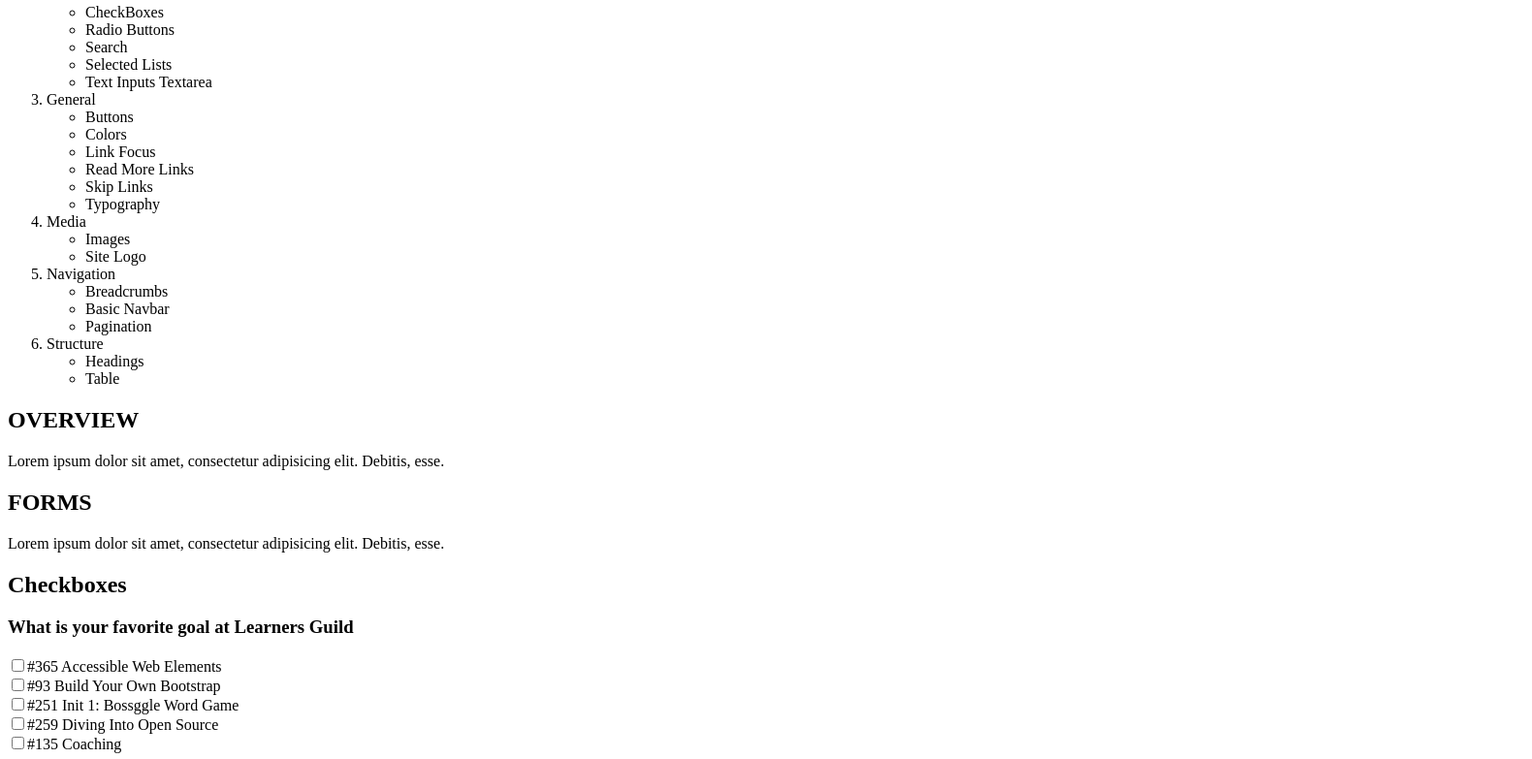
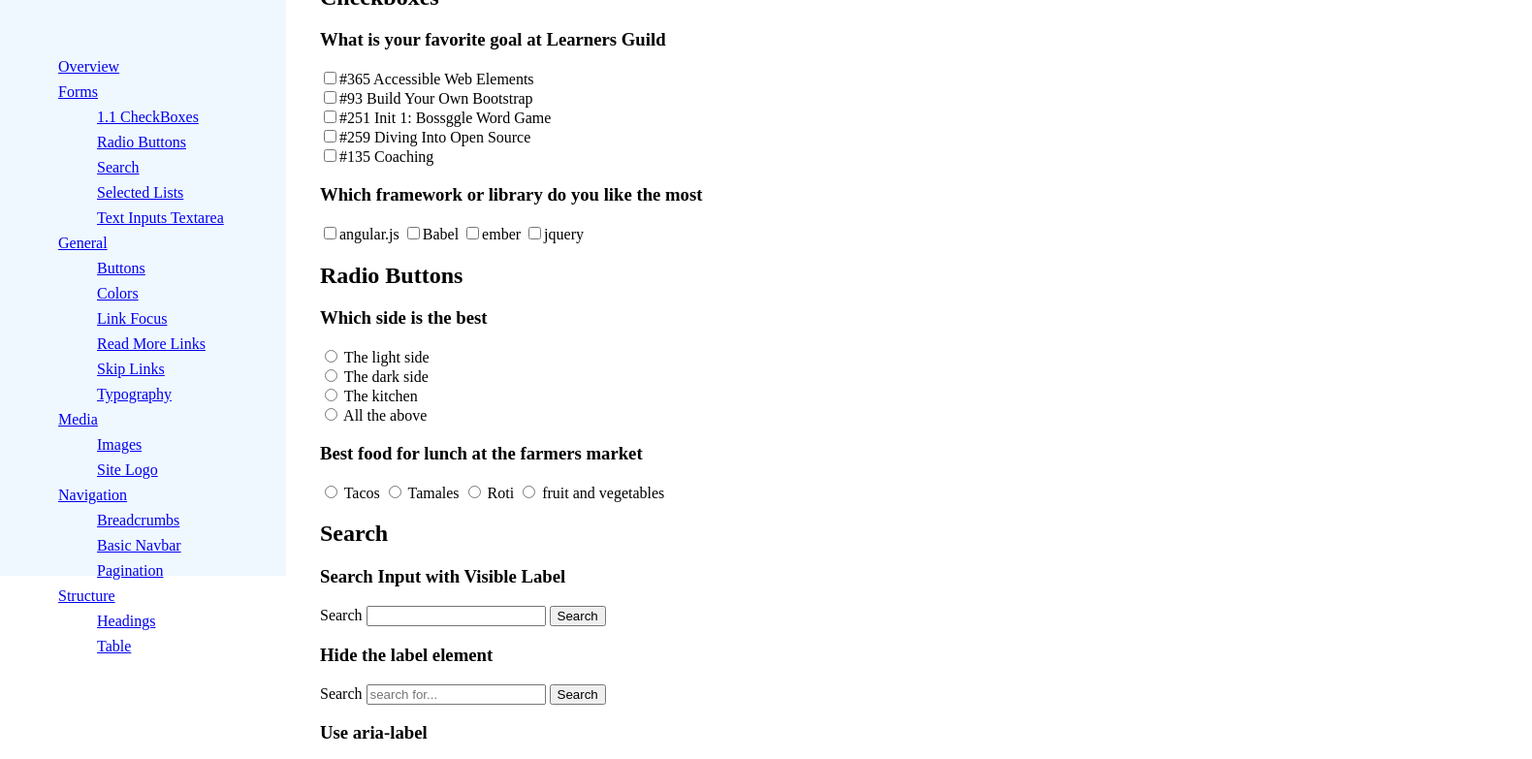
Before and after one commit to ReanyAlex/accwebelem, a plain HTML site: page index.html in a window 1280 px wide. Shown: the part 206-989 px from the top of the page at 97% size, 1580 px wide, since content can reach past the window. Drawn offline with Linux system fonts and the light colour scheme.

Commit message:
worked on the structure of the html and added some html

```diff
--- a/css/main.css
+++ b/css/main.css
@@ -1,3 +1,45 @@
+body{
+  padding: 0;
+  margin: 0;
+}
+
+.container {
+  margin: 0;
+  position: relative;
+  max-width: 1440px;
+  height: 2000;
+  padding: 0;
+}
+
+.sidebar{
+    height: 100% !important;
+    width: 275;
+    position: fixed;
+    background: AliceBlue;
+    margin: 0;
+    padding: 0px 0px 0px 20px;
+}
+
+.sidenav {
+    height: 100%;
+    z-index: 1;
+    padding-top: 60px;
+}
+
+.sidenav li {
+    padding: 0px 8px 8px 0px;
+    text-decoration: none;
+    display: block;
+}
+
+.main{
+  position: relative;
+  left: 300px;
+  overflow-y: auto !important;
+  margin-bottom: 40px;
+  padding-left: 30px;
+}
+
 .body {
   height: 100%;
   width 100%;
@@ -6,4 +48,6 @@
 .logo {
   max-height: 170px;
   max-width: 200px;
+  padding-top: 40px;
+  padding-left: 20;
 }
--- a/index.html
+++ b/index.html
@@ -8,47 +8,55 @@
 
 <body>
   <div class="container">
-    <aside>
+    <aside class="sidebar">
       <img class="logo" src="images/AWE%20LOGO.png">
+      <nav class ="sidenav">
       <ol>
-        <li>Overview</li>
+        <li><a href="#">Overview</a></li>
 
-        <li>Forms</li>
+        <li><a href="#">Forms</a></li>
         <ul>
-          <li>CheckBoxes</li>
-          <li>Radio Buttons</li>
-          <li>Search</li>
-          <li>Selected Lists</li>
-          <li>Text Inputs Textarea</li>
+          <li>
+            <a href="#">
+              <span>1.1</span>
+              <span>CheckBoxes</span>
+            </a>
+          </li>
+          <li><a href="#">Radio Buttons</a></li>
+          <li><a href="#">Search</a></li>
+          <li><a href="#">Selected Lists</a></li>
+          <li><a href="#">Text Inputs Textarea</a></li>
         </ul>
-        <li>General</li>
+        <li><a href="#">General</a></li>
         <ul>
-          <li>Buttons</li>
-          <li>Colors</li>
-          <li>Link Focus</li>
-          <li>Read More Links</li>
-          <li>Skip Links</li>
-          <li>Typography</li>
+          <li><a href="#">Buttons</a></li>
+          <li><a href="#">Colors</a></li>
+          <li><a href="#">Link Focus</a></li>
+          <li><a href="#">Read More Links</a></li>
+          <li><a href="#">Skip Links</a></li>
+          <li><a href="#">Typography</a></li>
         </ul>
-        <li>Media</li>
+        <li><a href="#">Media</a></li>
         <ul>
-          <li>Images</li>
-          <li>Site Logo</li>
+          <li><a href="#">Images</a></li>
+          <li><a href="#">Site Logo</a></li>
         </ul>
-        <li>Navigation</li>
+        <li><a href="#">Navigation</a></li>
         <ul>
-          <li>Breadcrumbs</li>
-          <li>Basic Navbar</li>
-          <li>Pagination</li>
+          <li><a href="#">Breadcrumbs</a></li>
+          <li><a href="#">Basic Navbar</a></li>
+          <li><a href="#">Pagination</a></li>
         </ul>
-        <li>Structure</li>
+        <li><a href="#">Structure</a></li>
         <ul>
-          <li>Headings</li>
-          <li>Table</li>
+          <li><a href="#">Headings</a></li>
+          <li><a href="#">Table</a></li>
         </ul>
       </ol>
+    </nav>
     </aside>
-    <main>
+
+    <main class="main">
       <section>
         <h1>OVERVIEW</h1>
         <div>Lorem ipsum dolor sit amet, consectetur adipisicing elit. Debitis, esse.</div>
```
